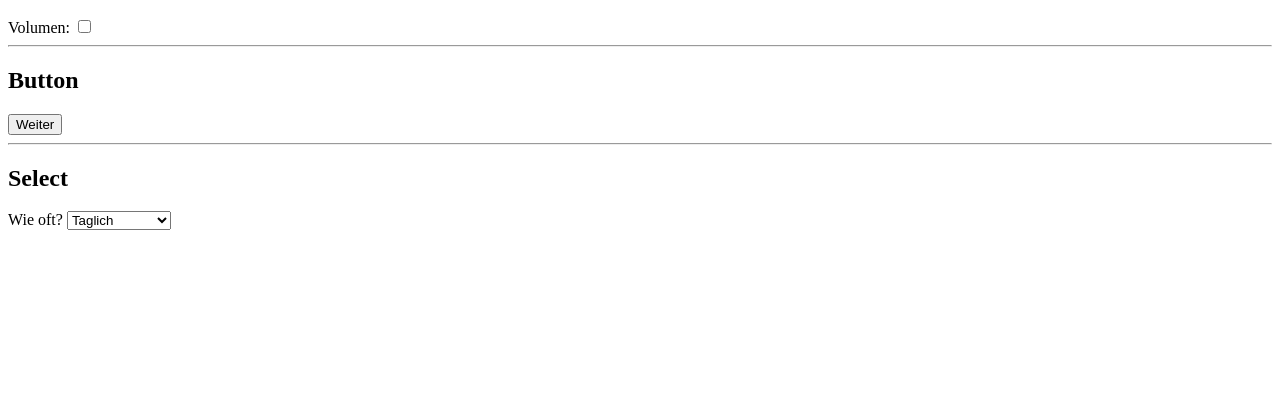
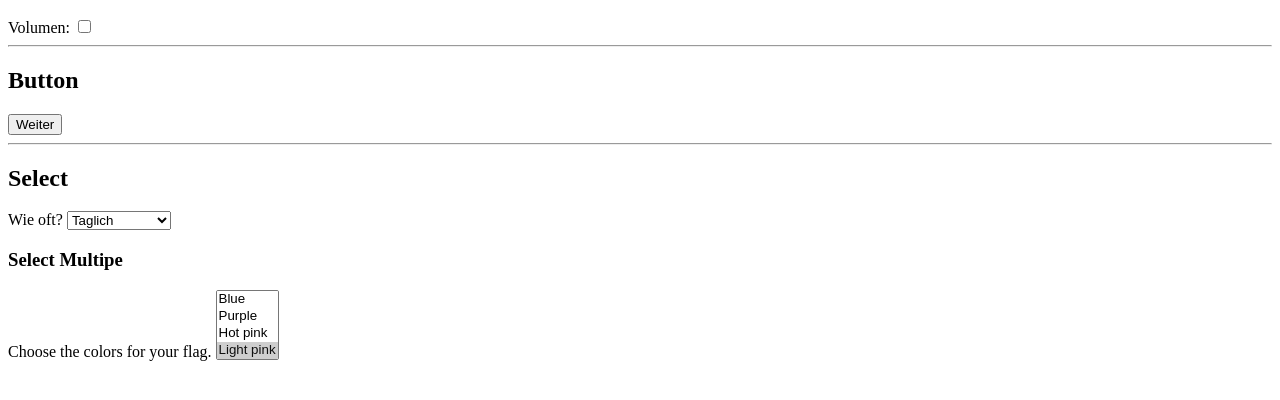
Before and after one commit to ernesto-code/HTML-elements-german, a plain HTML site: page index.html in a window 1280 px wide. Shown: the part 110-510 px from the top of the page. Drawn offline with Linux system fonts and the light colour scheme.

Commit message:
Update index.html

```diff
--- a/index.html
+++ b/index.html
@@ -20,5 +20,22 @@
             <option>Jeden Woche</option>
         </select>
 
+    <h3>Select Multipe</h3>
+    <label for="flagcolors"> Choose the colors for your flag. </label>
+<select multiple id="flagcolors">
+  <option value="red">Red</option>
+  <option value="orange">Orange</option>
+  <option value="yellow">Yellow</option>
+  <option value="green">Green</option>
+  <option value="blue">Blue</option>
+  <option value="purple">Purple</option>
+  <option value="magenta">Hot pink</option>
+  <option value="lightpink" selected>Light pink</option>
+  <option value="white" selected>White</option>
+  <option value="lightblue" selected>Light blue</option>
+  <option value="black">Black</option>
+  <option value="brown">Brown</option>
+</select>
+
 </body>
 </html>
```
